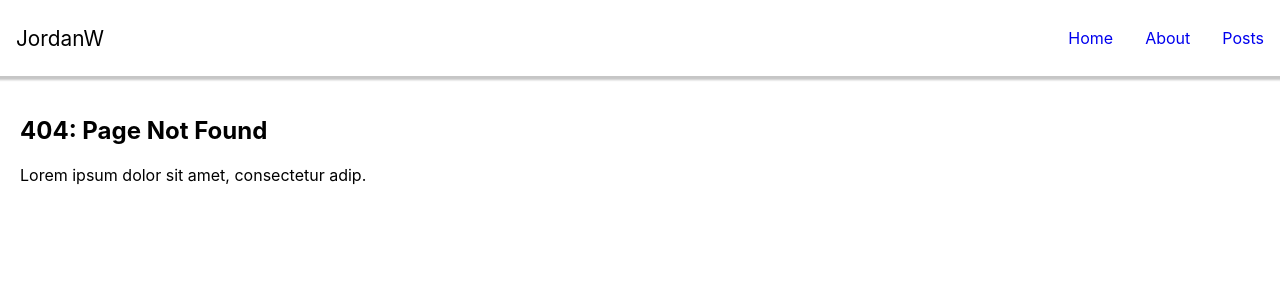
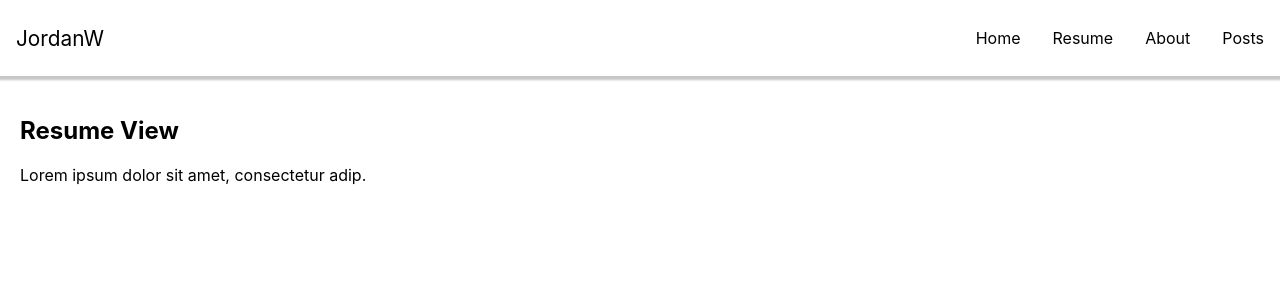
Before and after one commit to JordanWalker28/MyWebsite, a React (Create React App) app in the folder my-website/: page /resume in a window 1280 px wide. Before the commit this address had no page. Shown: the top 300 px of the page. Built offline with nearby package versions, Linux system fonts and the light colour scheme; the HTML template or start-up script is replaced by a standard one.

Commit message:
Added new page and updated styling

```diff
--- a/my-website/src/App.css
+++ b/my-website/src/App.css
@@ -36,3 +36,13 @@
     transform: rotate(360deg);
   }
 }
+
+a:link,
+a:visited {
+    color: #000; /* Set the color you want here */
+}
+
+/* Hover effect - optional */
+a:hover {
+    color: #00f; /* Set the color for hover effect */
+}
--- a/my-website/src/App.jsx
+++ b/my-website/src/App.jsx
@@ -5,16 +5,19 @@ import {
   import Navbar from './components/Navbar';
 import Home from "./components/Home"
 import About from "./components/About"
+import Resume from "./components/Resume"
 import NotFound from './components/NotFound';
 import Posts from './components/Posts';
 import PostsLists from './components/PostsLists';
 import Post from './components/Post';
+
 function App() {
   return (
     <Router>
       <Navbar></Navbar>
       <Routes>
         <Route path="/" element={<Home />} />
+        <Route path="/resume" element={<Resume />} />
         <Route path="/posts" element={<Posts />}>
           <Route index element={<PostsLists />} />
           <Route path=":slug" element={<Post />} />
--- a/my-website/src/components/Navbar.jsx
+++ b/my-website/src/components/Navbar.jsx
@@ -46,6 +46,9 @@ export default function Navbar() {
             <Link to="/" onClick={closeMenu}>Home</Link>
           </li>
           <li>
+            <Link to="/resume" onClick={closeMenu}>Resume</Link>
+          </li>
+          <li>
             <Link to="/about" onClick={closeMenu}>About</Link>
           </li>
           <li>
--- a/my-website/src/components/Post.jsx
+++ b/my-website/src/components/Post.jsx
@@ -1,19 +1,10 @@
 import { useParams } from 'react-router-dom';
+import BlogPostsData from '../json/BlogData.json'; // Adjust the path based on your directory structure
 
-const BlogPosts = {
-    'first-blog-post': {
-        title: 'First Blog Post',
-        description: 'Lorem ipsum dolor sit amet, consectetur adip.'
-    },
-    'second-blog-post': {
-        title: 'Second Blog Post',
-        description: 'Hello React Router v6'
-    }
-    };
 
 function Post() {
     const { slug } = useParams();
-    const post = BlogPosts[slug];
+    const post = BlogPostsData[slug];
     if(!post) {
       return <span>The blog post you've requested doesn't exist.</span>;
     }
--- /dev/null
+++ b/my-website/src/components/Resume.jsx
@@ -0,0 +1,10 @@
+function Resume() {
+    return (
+      <div style={{ padding: 20 }}>
+        <h2>Resume View</h2>
+        <p>Lorem ipsum dolor sit amet, consectetur adip.</p>
+      </div>
+    );
+  }
+
+export default Resume;
--- /dev/null
+++ b/my-website/src/json/BlogData.json
@@ -0,0 +1,10 @@
+{
+    "first-blog-post": {
+      "title": "First Blog Post",
+      "description": "Lorem ipsum dolor sit amet, consectetur adip."
+    },
+    "second-blog-post": {
+      "title": "Second Blog Post",
+      "description": "Hello React Router v6"
+    }
+  }
--- a/my-website/src/styles/navbar.css
+++ b/my-website/src/styles/navbar.css
@@ -8,6 +8,16 @@
   background-color: #fff;
   color: black;
   box-shadow: 0 2px 2px 2px rgba(9, 9, 9, 0.23);
+}
+
+a:link,
+a:visited {
+    color: #000; /* Set the color you want here */
+}
+
+/* Hover effect - optional */
+a:hover {
+    color: #00f; /* Set the color for hover effect */
 }
 
 .brand-name {
```
